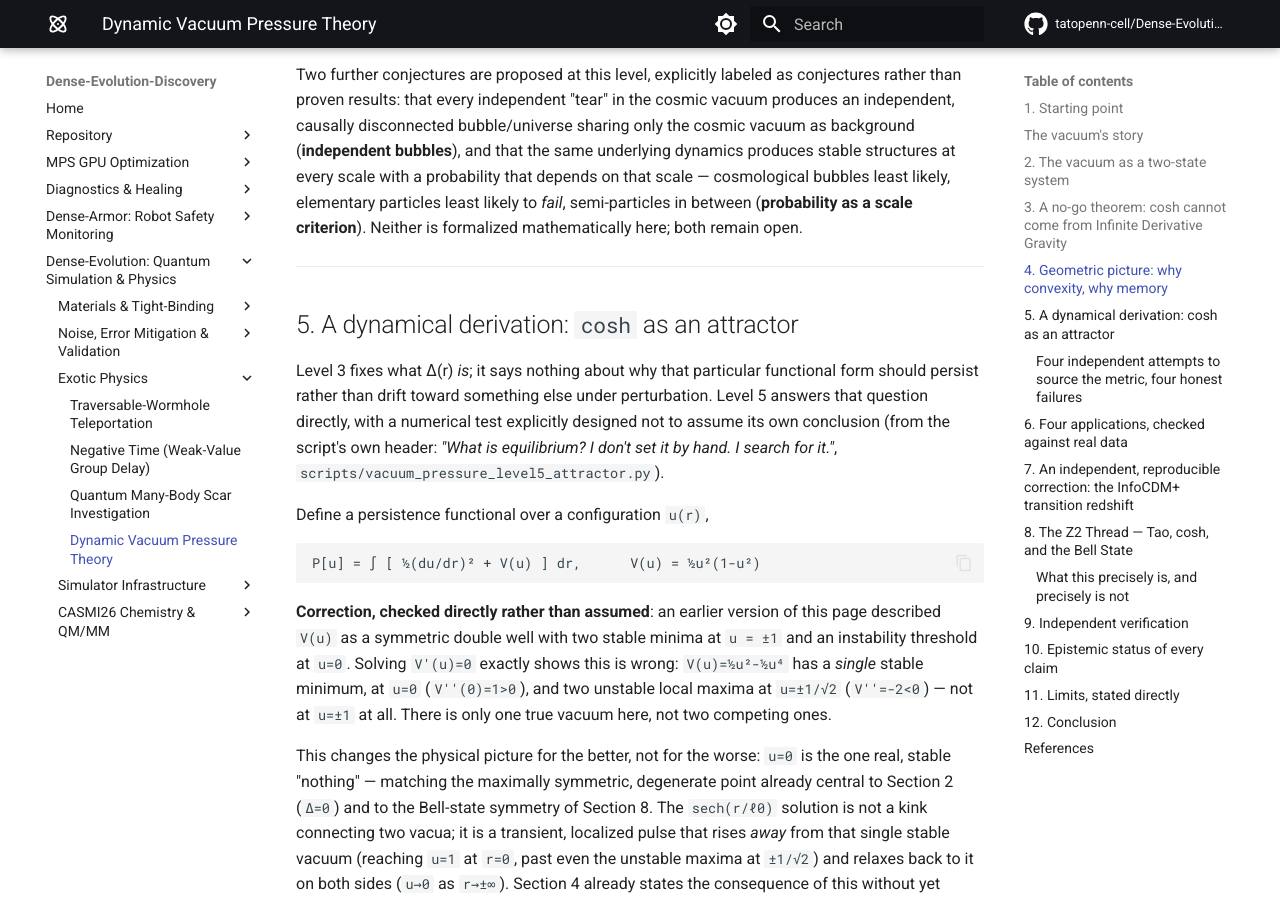
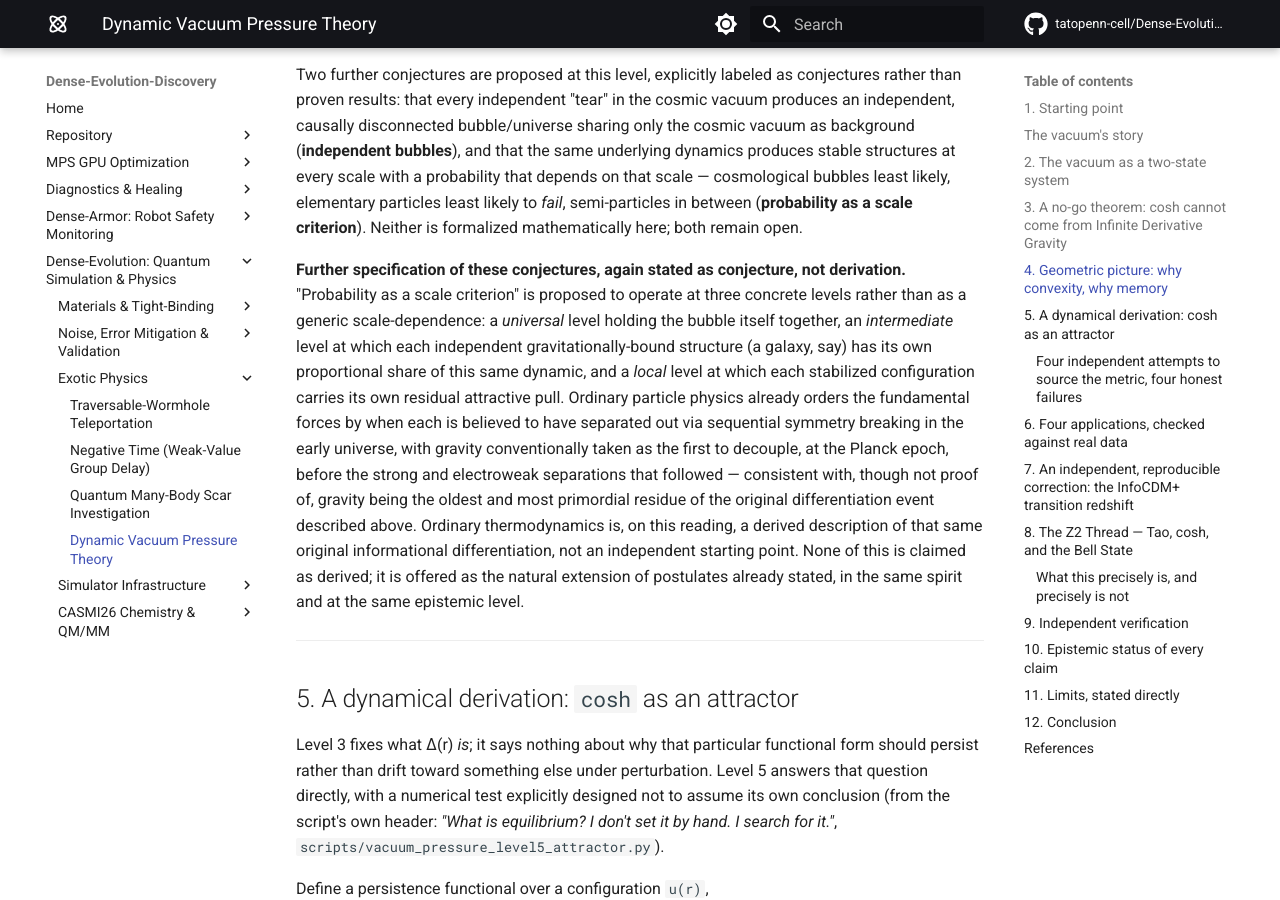
Before and after one commit to tatopenn-cell/Dense-Evolution-Discovery, an MkDocs documentation site: the page built from docs/dynamic_vacuum_pressure_theory.md, in a window 1280 px wide and 900 px high, scrolled down 8075 px. Built offline with MkDocs 1.6.1 and Material for MkDocs 9.7.7, drawn with Linux system fonts in a browser that asks for light colours; comment, search, counter and statistics services are not loaded; some of the changed text lies outside the part shown.

Commit message:
Extend Section 4 conjectures: multi-level gravity, oldest-force ordering, thermodynamics as derived

```diff
--- a/docs/dynamic_vacuum_pressure_theory.md
+++ b/docs/dynamic_vacuum_pressure_theory.md
@@ -184,6 +184,8 @@ Put in the vocabulary of tension rather than of calculation: the fundamental pri
 This is stated as a postulate, not a proposition with a proof: it offers an *interpretation* of cosmological persistence, but no equation in this work connects the number of stabilized configurations to the curvature tensor. The link is conceptual, not operational, and it is not used quantitatively anywhere in Levels 3, 5, or the applications in Section 6.
 
 Two further conjectures are proposed at this level, explicitly labeled as conjectures rather than proven results: that every independent "tear" in the cosmic vacuum produces an independent, causally disconnected bubble/universe sharing only the cosmic vacuum as background (**independent bubbles**), and that the same underlying dynamics produces stable structures at every scale with a probability that depends on that scale &mdash; cosmological bubbles least likely, elementary particles least likely to *fail*, semi-particles in between (**probability as a scale criterion**). Neither is formalized mathematically here; both remain open.
+
+**Further specification of these conjectures, again stated as conjecture, not derivation.** "Probability as a scale criterion" is proposed to operate at three concrete levels rather than as a generic scale-dependence: a *universal* level holding the bubble itself together, an *intermediate* level at which each independent gravitationally-bound structure (a galaxy, say) has its own proportional share of this same dynamic, and a *local* level at which each stabilized configuration carries its own residual attractive pull. Ordinary particle physics already orders the fundamental forces by when each is believed to have separated out via sequential symmetry breaking in the early universe, with gravity conventionally taken as the first to decouple, at the Planck epoch, before the strong and electroweak separations that followed &mdash; consistent with, though not proof of, gravity being the oldest and most primordial residue of the original differentiation event described above. Ordinary thermodynamics is, on this reading, a derived description of that same original informational differentiation, not an independent starting point. None of this is claimed as derived; it is offered as the natural extension of postulates already stated, in the same spirit and at the same epistemic level.
 
 ---
 
@@ -384,6 +386,7 @@ For transparency, every principal claim in this work is classified below as **de
 <tr><td style="padding:8px 10px;border-bottom:1px solid #eef0f2">Any of 4 checked mechanisms gravitationally sources the metric</td><td style="padding:8px 10px;border-bottom:1px solid #eef0f2">Refuted</td><td style="padding:8px 10px;border-bottom:1px solid #eef0f2">5</td><td style="padding:8px 10px;border-bottom:1px solid #eef0f2">Canonical/multiplet scalar, NLED, healthy k-essence, entropic gravity: each fails for a distinct, verified reason</td></tr>
 <tr><td style="padding:8px 10px;border-bottom:1px solid #eef0f2">Independent bubbles</td><td style="padding:8px 10px;border-bottom:1px solid #eef0f2">Conjectured</td><td style="padding:8px 10px;border-bottom:1px solid #eef0f2">4</td><td style="padding:8px 10px;border-bottom:1px solid #eef0f2">Working hypothesis, not formalized</td></tr>
 <tr><td style="padding:8px 10px;border-bottom:1px solid #eef0f2">Probability as a scale criterion</td><td style="padding:8px 10px;border-bottom:1px solid #eef0f2">Conjectured</td><td style="padding:8px 10px;border-bottom:1px solid #eef0f2">4</td><td style="padding:8px 10px;border-bottom:1px solid #eef0f2">Working hypothesis, not formalized</td></tr>
+<tr><td style="padding:8px 10px;border-bottom:1px solid #eef0f2">Gravity is the oldest, first-separated force</td><td style="padding:8px 10px;border-bottom:1px solid #eef0f2">Conjectured</td><td style="padding:8px 10px;border-bottom:1px solid #eef0f2">4</td><td style="padding:8px 10px;border-bottom:1px solid #eef0f2">Consistent with the standard force-unification picture; not derived here</td></tr>
 <tr><td style="padding:8px 10px">EHT / LIGO / NICER consistency (conservative branch)</td><td style="padding:8px 10px">Derived</td><td style="padding:8px 10px">6</td><td style="padding:8px 10px">From explicit calculation; not yet falsifiable at current precision</td></tr>
 <tr><td style="padding:8px 10px">ET / LISA ringdown predictions (bolder branch)</td><td style="padding:8px 10px">Derived</td><td style="padding:8px 10px">6</td><td style="padding:8px 10px">From explicit calculation; falsifiable once those instruments are online, not yet observed</td></tr>
 </tbody>
```
